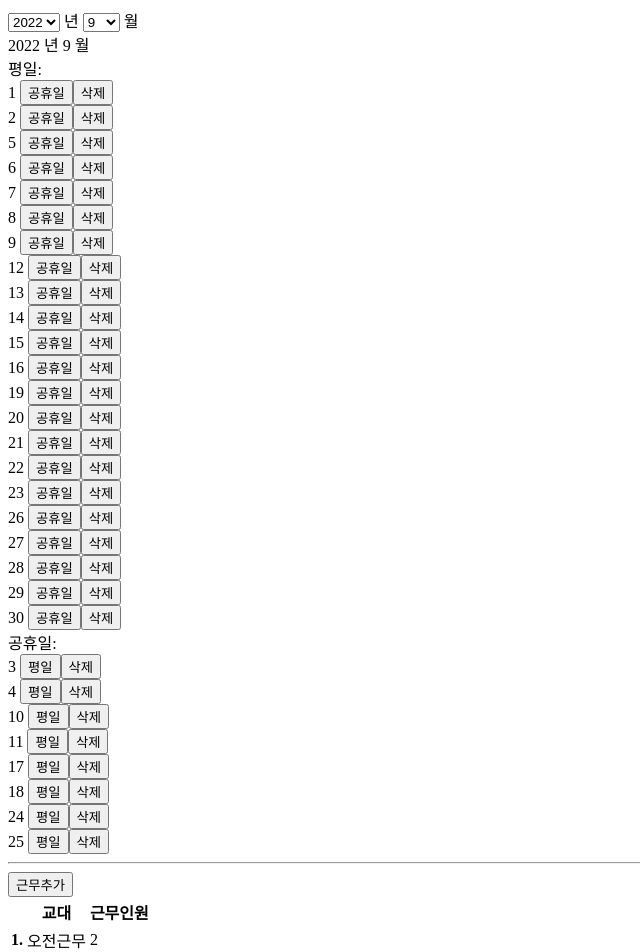
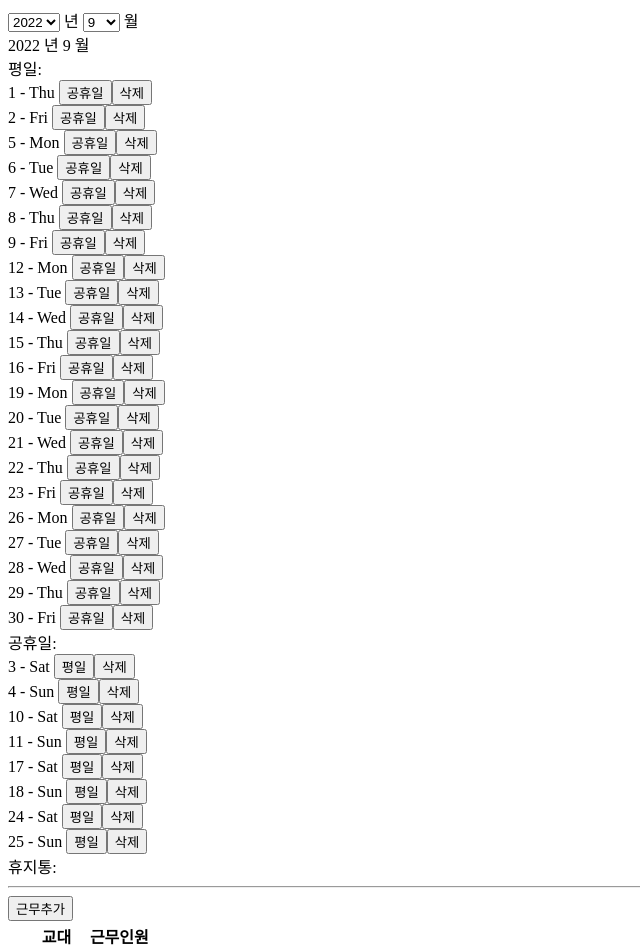
Before and after one commit to woajun/schedule-divider, a Vue app: page / in a window 1280 px wide. Shown: the top 952 px of the page, without its empty margins (0-640 px from the left). Built offline with nearby package versions, Linux system fonts and the light colour scheme.

Commit message:
isUsed and isHoliday button

```diff
--- a/src/components/SpecifyDate.vue
+++ b/src/components/SpecifyDate.vue
@@ -1,5 +1,5 @@
 <script lang="ts" setup>
-import { computed, ref } from 'vue';
+import { computed, reactive, ref } from 'vue';
 import { iterate } from './helper';
 
 const now = new Date();
@@ -13,6 +13,7 @@ interface Day {
   date: number,
   weekday: string,
   isHoliday: boolean,
+  isUsed: boolean,
 }
 
 const days = computed<Day[]>(() => {
@@ -22,12 +23,12 @@ const days = computed<Day[]>(() => {
     const aDay = new Date(year.value, month.value - 1, i + 1);
     const weekday = ['Sun', 'Mon', 'Tue', 'Wed', 'Thu', 'Fri', 'Sat'][aDay.getDay()];
     const isHoliday = !!(aDay.getDay() === 0 || aDay.getDay() === 6);
-    return {
+    return reactive({
       date: aDay.getDate(),
       weekday,
       isHoliday,
-
-    };
+      isUsed: true,
+    });
   });
   return result;
 });
@@ -53,31 +54,55 @@ const days = computed<Day[]>(() => {
   <div>
     <label>
       평일:
+    </label>
     <div v-for="day in days" :key="day.date">
-        <div v-if="!day.isHoliday">
-          {{ day.date }}
-          <button>
+      <div v-if="!day.isHoliday && day.isUsed">
+        {{ day.date }} - {{ day.weekday }}
+        <button @click="()=> { day.isHoliday = !day.isHoliday }">
           공휴일
         </button>
-          <button>
+        <button @click="()=> { day.isUsed = false }">
           삭제
         </button>
       </div>
     </div>
-    </label>
     <label>
       공휴일:
+    </label>
     <div v-for="day in days" :key="day.date">
-        <div v-if="day.isHoliday">
-          {{ day.date }}
-          <button>
+      <div v-if="day.isHoliday && day.isUsed">
+        {{ day.date }} - {{ day.weekday }}
+        <button @click="()=> { day.isHoliday = !day.isHoliday }">
           평일
         </button>
-          <button>
+        <button @click="()=> { day.isUsed = false }">
           삭제
         </button>
       </div>
     </div>
+    <label>
+      휴지통:
     </label>
+    <div v-for="day in days" :key="day.date">
+      <div v-if="!day.isUsed">
+        {{ day.date }} - {{ day.weekday }}
+        <button
+          @click="()=> {
+            day.isHoliday = false;
+            day.isUsed = true
+          }"
+        >
+          평일
+        </button>
+        <button
+          @click="()=> {
+            day.isHoliday = true;
+            day.isUsed = true
+          }"
+        >
+          공휴일
+        </button>
+      </div>
+    </div>
   </div>
 </template>
```
Lines whose indentation alone changed are shown as unchanged.
